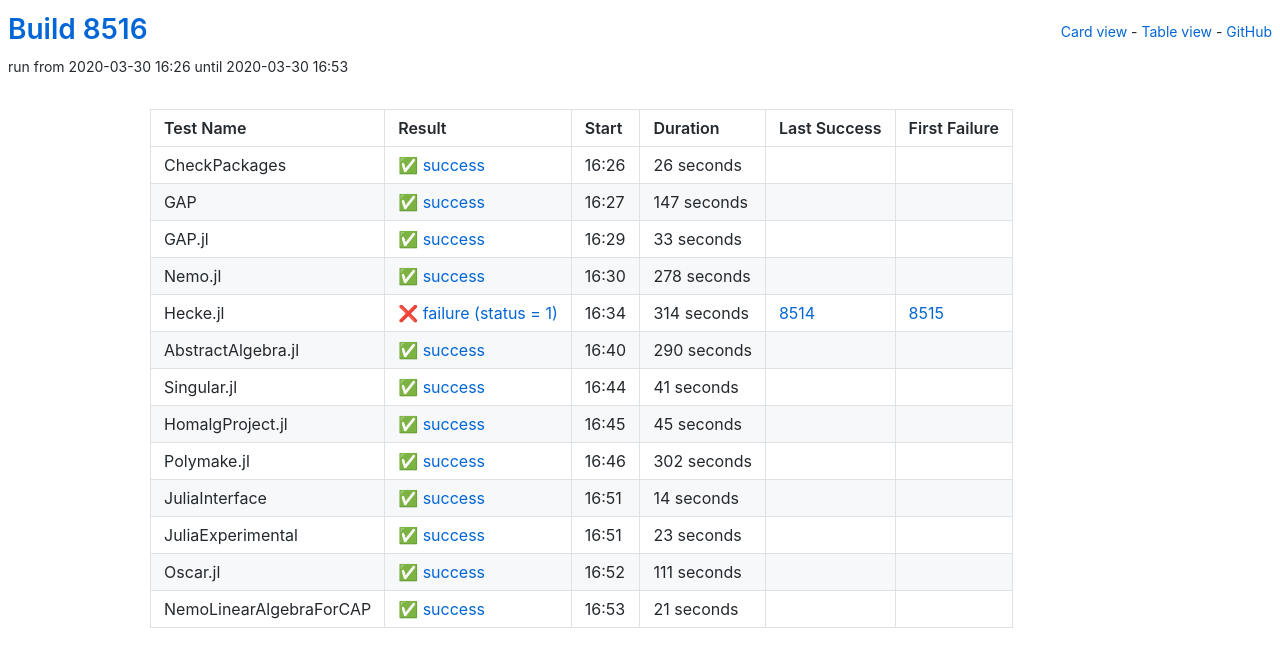
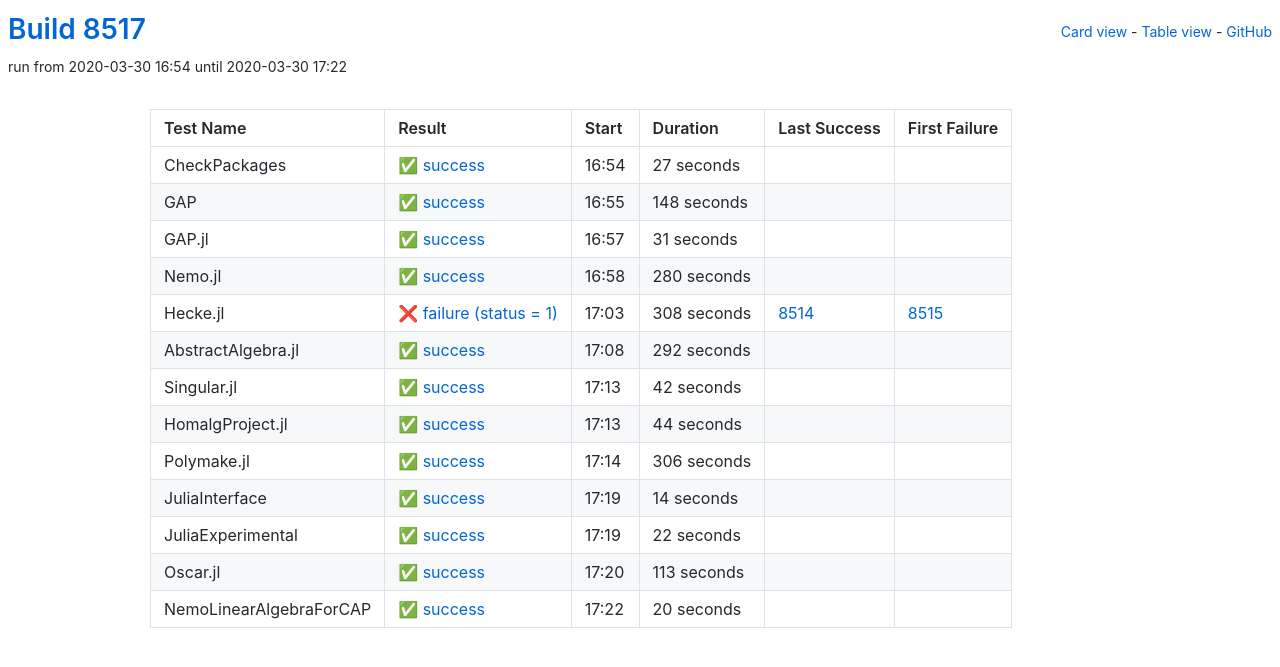
Before and after one commit to oscar-system/oscar-ci-status, a Jekyll site: the page built from table.html, in a window 1280 px wide. Shown: the top 667 px of the page. Built offline with Jekyll 4.4.1, drawn with Linux system fonts in a browser that asks for light colours.

Commit message:
Build 8517

```diff
--- a/_data/ci.yml
+++ b/_data/ci.yml
@@ -1,104 +1,104 @@
-build: 8516
-build_url: https://oscarci.mathematik.uni-kl.de/job/oscar/8516/
+build: 8517
+build_url: https://oscarci.mathematik.uni-kl.de/job/oscar/8517/
 job: oscar
 tests:
-- duration: 26
+- duration: 27
   exitcode: 0
   first_failure: false
   first_failure_url: null
   last_success: false
   last_success_url: null
-  log: https://oscarci.mathematik.uni-kl.de/job/oscar/8516/artifact/logs/build-8516/CheckPackages.log
+  log: https://oscarci.mathematik.uni-kl.de/job/oscar/8517/artifact/logs/build-8517/CheckPackages.log
   name: CheckPackages
-  start: 2020-03-30 16:26
+  start: 2020-03-30 16:54
   status: success
   success: true
-- duration: 147
+- duration: 148
   exitcode: 0
   first_failure: false
   first_failure_url: null
   last_success: false
   last_success_url: null
-  log: https://oscarci.mathematik.uni-kl.de/job/oscar/8516/artifact/logs/build-8516/GAP.log
+  log: https://oscarci.mathematik.uni-kl.de/job/oscar/8517/artifact/logs/build-8517/GAP.log
   name: GAP
-  start: 2020-03-30 16:27
+  start: 2020-03-30 16:55
   status: success
   success: true
-- duration: 33
+- duration: 31
   exitcode: 0
   first_failure: false
   first_failure_url: null
   last_success: false
   last_success_url: null
-  log: https://oscarci.mathematik.uni-kl.de/job/oscar/8516/artifact/logs/build-8516/GAP.jl.log
+  log: https://oscarci.mathematik.uni-kl.de/job/oscar/8517/artifact/logs/build-8517/GAP.jl.log
   name: GAP.jl
-  start: 2020-03-30 16:29
+  start: 2020-03-30 16:57
   status: success
   success: true
-- duration: 278
+- duration: 280
   exitcode: 0
   first_failure: false
   first_failure_url: null
   last_success: false
   last_success_url: null
-  log: https://oscarci.mathematik.uni-kl.de/job/oscar/8516/artifact/logs/build-8516/Nemo.jl.log
+  log: https://oscarci.mathematik.uni-kl.de/job/oscar/8517/artifact/logs/build-8517/Nemo.jl.log
   name: Nemo.jl
-  start: 2020-03-30 16:30
+  start: 2020-03-30 16:58
   status: success
   success: true
-- duration: 314
+- duration: 308
   exitcode: 1
   first_failure: 8515
   first_failure_url: https://oscarci.mathematik.uni-kl.de/job/oscar/8515/
   last_success: 8514
   last_success_url: https://oscarci.mathematik.uni-kl.de/job/oscar/8514/
-  log: https://oscarci.mathematik.uni-kl.de/job/oscar/8516/artifact/logs/build-8516/Hecke.jl.log
+  log: https://oscarci.mathematik.uni-kl.de/job/oscar/8517/artifact/logs/build-8517/Hecke.jl.log
   name: Hecke.jl
-  start: 2020-03-30 16:34
+  start: 2020-03-30 17:03
   status: failure
   success: false
-- duration: 290
+- duration: 292
   exitcode: 0
   first_failure: false
   first_failure_url: null
   last_success: false
   last_success_url: null
-  log: https://oscarci.mathematik.uni-kl.de/job/oscar/8516/artifact/logs/build-8516/AbstractAlgebra.jl.log
+  log: https://oscarci.mathematik.uni-kl.de/job/oscar/8517/artifact/logs/build-8517/AbstractAlgebra.jl.log
   name: AbstractAlgebra.jl
-  start: 2020-03-30 16:40
+  start: 2020-03-30 17:08
   status: success
   success: true
-- duration: 41
+- duration: 42
   exitcode: 0
   first_failure: false
   first_failure_url: null
   last_success: false
   last_success_url: null
-  log: https://oscarci.mathematik.uni-kl.de/job/oscar/8516/artifact/logs/build-8516/Singular.jl.log
+  log: https://oscarci.mathematik.uni-kl.de/job/oscar/8517/artifact/logs/build-8517/Singular.jl.log
   name: Singular.jl
-  start: 2020-03-30 16:44
+  start: 2020-03-30 17:13
   status: success
   success: true
-- duration: 45
+- duration: 44
   exitcode: 0
   first_failure: false
   first_failure_url: null
   last_success: false
   last_success_url: null
-  log: https://oscarci.mathematik.uni-kl.de/job/oscar/8516/artifact/logs/build-8516/HomalgProject.jl.log
+  log: https://oscarci.mathematik.uni-kl.de/job/oscar/8517/artifact/logs/build-8517/HomalgProject.jl.log
   name: HomalgProject.jl
-  start: 2020-03-30 16:45
+  start: 2020-03-30 17:13
   status: success
   success: true
-- duration: 302
+- duration: 306
   exitcode: 0
   first_failure: false
   first_failure_url: null
   last_success: false
   last_success_url: null
-  log: https://oscarci.mathematik.uni-kl.de/job/oscar/8516/artifact/logs/build-8516/Polymake.jl.log
+  log: https://oscarci.mathematik.uni-kl.de/job/oscar/8517/artifact/logs/build-8517/Polymake.jl.log
   name: Polymake.jl
-  start: 2020-03-30 16:46
+  start: 2020-03-30 17:14
   status: success
   success: true
 - duration: 14
@@ -107,41 +107,41 @@ tests:
   first_failure_url: null
   last_success: false
   last_success_url: null
-  log: https://oscarci.mathematik.uni-kl.de/job/oscar/8516/artifact/logs/build-8516/JuliaInterface.log
+  log: https://oscarci.mathematik.uni-kl.de/job/oscar/8517/artifact/logs/build-8517/JuliaInterface.log
   name: JuliaInterface
-  start: 2020-03-30 16:51
+  start: 2020-03-30 17:19
   status: success
   success: true
-- duration: 23
+- duration: 22
   exitcode: 0
   first_failure: false
   first_failure_url: null
   last_success: false
   last_success_url: null
-  log: https://oscarci.mathematik.uni-kl.de/job/oscar/8516/artifact/logs/build-8516/JuliaExperimental.log
+  log: https://oscarci.mathematik.uni-kl.de/job/oscar/8517/artifact/logs/build-8517/JuliaExperimental.log
   name: JuliaExperimental
-  start: 2020-03-30 16:51
+  start: 2020-03-30 17:19
   status: success
   success: true
-- duration: 111
+- duration: 113
   exitcode: 0
   first_failure: false
   first_failure_url: null
   last_success: false
   last_success_url: null
-  log: https://oscarci.mathematik.uni-kl.de/job/oscar/8516/artifact/logs/build-8516/Oscar.jl.log
+  log: https://oscarci.mathematik.uni-kl.de/job/oscar/8517/artifact/logs/build-8517/Oscar.jl.log
   name: Oscar.jl
-  start: 2020-03-30 16:52
+  start: 2020-03-30 17:20
   status: success
   success: true
-- duration: 21
+- duration: 20
   exitcode: 0
   first_failure: false
   first_failure_url: null
   last_success: false
   last_success_url: null
-  log: https://oscarci.mathematik.uni-kl.de/job/oscar/8516/artifact/logs/build-8516/NemoLinearAlgebraForCAP.log
+  log: https://oscarci.mathematik.uni-kl.de/job/oscar/8517/artifact/logs/build-8517/NemoLinearAlgebraForCAP.log
   name: NemoLinearAlgebraForCAP
-  start: 2020-03-30 16:53
+  start: 2020-03-30 17:22
   status: success
   success: true
```
Also changed, not shown: README.md.
